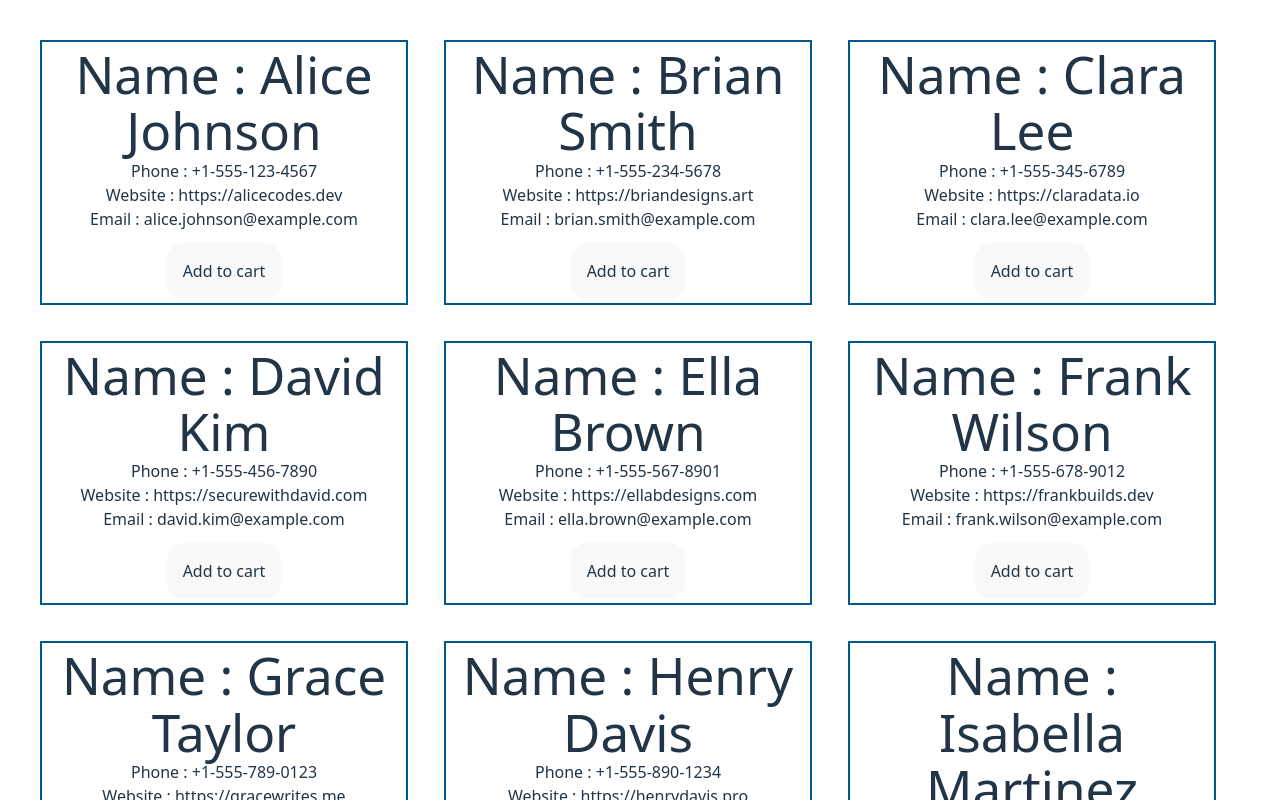
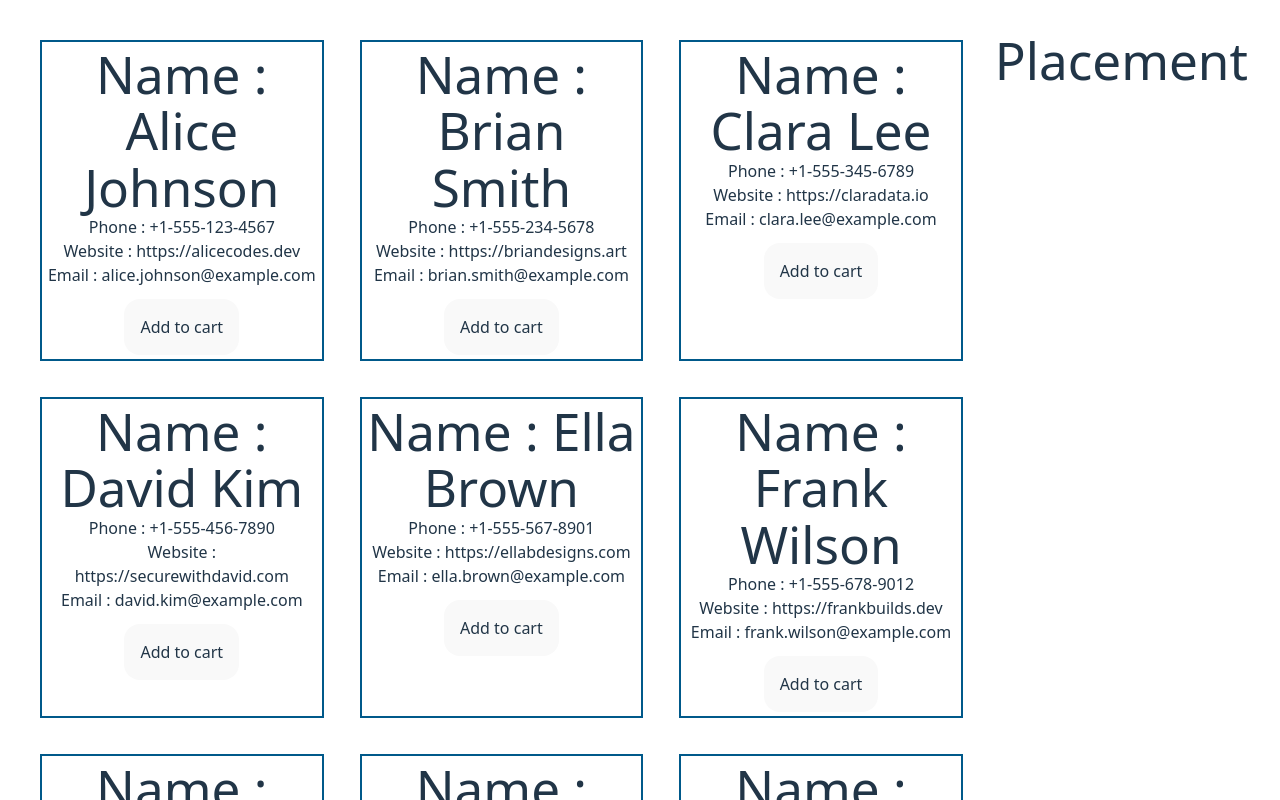
Before and after one commit to HasibCoderLab/Simple-Add-to-Cart-System, a React (Vite) app: page / in a window 1280 px wide. Shown: the top 800 px of the page. Built offline with nearby package versions, Linux system fonts and the light colour scheme.

Commit message:
uploding

```diff
--- a/src/App.jsx
+++ b/src/App.jsx
@@ -7,9 +7,10 @@ import Products from './components/Products'
 
 function App() {
  const  [cart , setCart] =  useState([]);
-  const addToCart = () =>{
-    const newCart = [...cart , Placement];
-    setCart(newCart);
+
+  const addToCart = (placement) =>{
+    const newPlacement = [...cart , placement];
+    setCart(newPlacement);
 
   }
 
--- a/src/components/Placement/Placement.jsx
+++ b/src/components/Placement/Placement.jsx
@@ -5,7 +5,9 @@ const Placement = ({cart}) => {
 
 
   return (
+
     <div>
+        <h1>Placement</h1>
         {
             cart.map(singleData =>  <SingleCart
             key = {singleData.id}
--- a/src/components/Product/Product.jsx
+++ b/src/components/Product/Product.jsx
@@ -9,7 +9,7 @@ const Product = ({product , addToCart}) => {
         <p>Phone : {phone} </p>
         <h2>Website : {website} </h2>
         <p>Email : {email} </p>
-        <button onClick={addToCart} className='bg-emerald-600 p-4 mt-3 rounded-2xl cursor-pointer '> Add to cart </button>
+        <button onClick={ () => addToCart(product)} className='bg-emerald-600 p-4 mt-3 rounded-2xl cursor-pointer '> Add to cart </button>
     </div>
   )
 }
--- a/src/components/SingleCart/SingleCart.jsx
+++ b/src/components/SingleCart/SingleCart.jsx
@@ -1,10 +1,13 @@
 import React from 'react'
 
 const SingleCart = ({singleData}) => {
-    console.log(singleData);
+const {name , website} =singleData;
 
   return (
-    <div>SingleCart</div>
+    <div>
+        <h2> Name : {name} </h2>
+        <p> Website : {website}</p>
+    </div>
   )
 }
 
```
